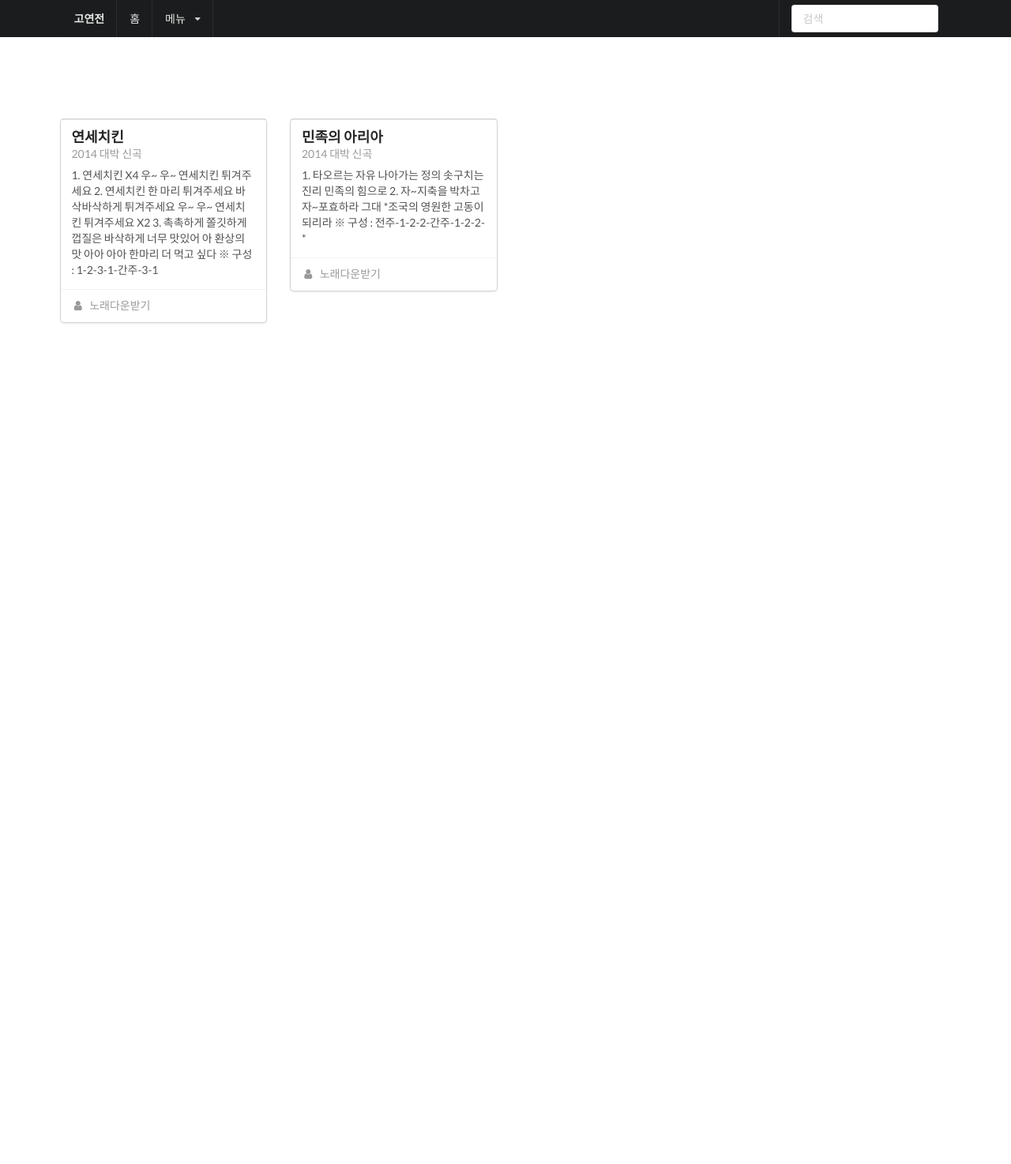
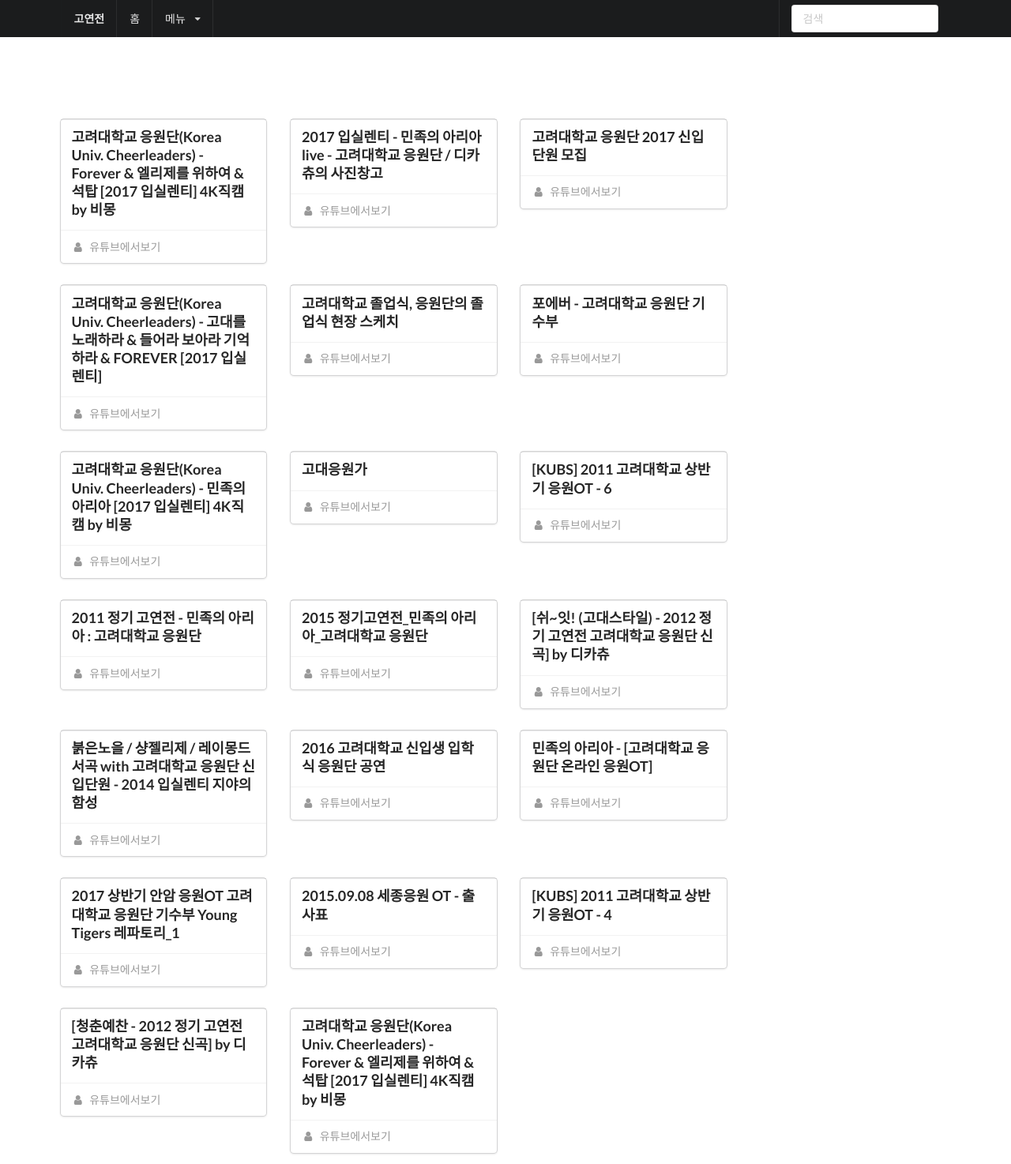
Before and after one commit to JuneBuug/HCI_goyeonjeon, a Django app: template hci/templates/hci/dance_list.html in a window 1280 px wide. Shown: the whole page at 79% size. Before the commit the page ends 410 px from the top, so only its background shows below. Run offline with Django 3.2, Linux system fonts and the light colour scheme; the template is opened without the code that fills it: values that come from a table or form of the project are taken from there, others are empty; data comes from the database, SQL or seed files in the repository; both versions use the stored data as it was after the commit; some libraries are stand-ins or nearby versions.

Commit message:
응원 안무 video view 추가

```diff
--- a/hci/templates/hci/base.html
+++ b/hci/templates/hci/base.html
@@ -23,18 +23,8 @@
         <div class="ui simple dropdown item">
             메뉴 <i class="dropdown icon"></i>
             <div class="menu">
-                <a class="item" href="list">응원가</a>
-                <a class="item" href="#">응원 안무</a>
-                <div class="divider"></div>
-                <div class="header">Header Item</div>
-                <div class="item">
-                    <i class="dropdown icon"></i>
-                    Sub Menu
-                    <div class="menu">
-                        <a class="item" href="#">Link Item</a>
-                        <a class="item" href="#">Link Item</a>
-                    </div>
-                </div>
+                <a class="item" href="song">응원가</a>
+                <a class="item" href="dance">응원 안무</a>
                 <a class="item" href="#">Link Item</a>
             </div>
         </div>
--- a/hci/templates/hci/dance_list.html
+++ b/hci/templates/hci/dance_list.html
@@ -19,23 +19,20 @@
 {% block content %}
 
     <div class="ui four column doubling stackable grid container">
-        {% for song in songs %}
+        {% for dance in dances %}
             <div class="column">
                 <div class="ui card">
                     <div class="image">
                     </div>
                     <div class="content">
-                        <a class="header"> {{ song.title }}</a>
-                        <div class="meta">
-                            <span class="date">2014 대박 신곡</span>
+                        <a class="header"> {{ dance.title }}</a>
+                        <div id="player">
                         </div>
-                        <div class="description">
-                            {{ song.content }}
-                        </div>
+
                     </div>
                     <div class="extra content">
                         <i class="user icon"></i>
-                        <a href="{{ song.song_url }}">노래다운받기</a>
+                        <a href="https://www.youtube.com{{ dance.video_url }}" >유튜브에서보기</a>
                     </div>
                 </div>
             </div>
@@ -45,4 +42,18 @@
 </div>
 
 </body>
+
+{#<script>#}
+{#    var tag = document.createElement('script');#}
+{#    tag.src = "https://www.youtube.com/iframe_api";#}
+{#    var firstScriptTag = document.getElementsByTagName('script')[0];#}
+{#    firstScriptTag.parentNode.insertBefore(tag, firstScriptTag);#}
+{#    var player;#}
+{##}
+{#    function onYouTubeIframeAPIReady() {#}
+{#        player = new YT.Player('player', {#}
+{#            videoId: '{{ dance.video_url }}'#}
+{#        });#}
+{#    }#}
+{#</script>#}
 </html>
--- a/hci/templates/hci/song_list.html
+++ b/hci/templates/hci/song_list.html
@@ -23,7 +23,6 @@
             <div class="column">
                 <div class="ui card">
                     <div class="image">
-                        {#    <img src="/images/avatar2/large/kristy.png">#}
                     </div>
                     <div class="content">
                         <a class="header"> {{ song.title }}</a>
--- a/hci/urls.py
+++ b/hci/urls.py
@@ -3,6 +3,7 @@ from . import views
 
 
 urlpatterns = [
-    url(r'^list$', views.song_list, name='song_list'),
+    url(r'^song$', views.song_list, name='song_list'),
+    url(r'^dance$',views.dance_list,name='dance_list'),
     url(r'^$',views.main,name='main'),
 ]
--- a/hci/views.py
+++ b/hci/views.py
@@ -1,11 +1,14 @@
 from django.shortcuts import render
-from .models import CheerioSong,Scoring
+from .models import CheerioSong,Scoring,CheerioDance
 # Create your views here.
 
 def song_list(request) :
     songs = CheerioSong.objects.all()
     return render(request,'hci/song_list.html',{'songs': songs})
 
+def dance_list(request) :
+    dances = CheerioDance.objects.all()
+    return render(request,'hci/dance_list.html',{'dances': dances})
 
 def main(request) :
     scores = Scoring.objects.all()
--- a/parser.py
+++ b/parser.py
@@ -17,6 +17,6 @@ for tag in soup.find_all('h3', {'class': 'yt-lockup-title'}):
         href, title = a_tag.get('href'), a_tag.get('title')
         if 'watch' in href:
             # print([href,title])
-            CheerioDance.objects.create(title=title, video_url='https://www.youtube.com'+href)
+            CheerioDance.objects.create(title=title, video_url=href.replace('/watch?v=',''))
 
-# 그냥 manage.py에서 실행함
+# 그냥 manage.py - shell에서 실행함
```
Also changed, not shown: db.sqlite3, hci/templates/hci/main.html (indentation only).
